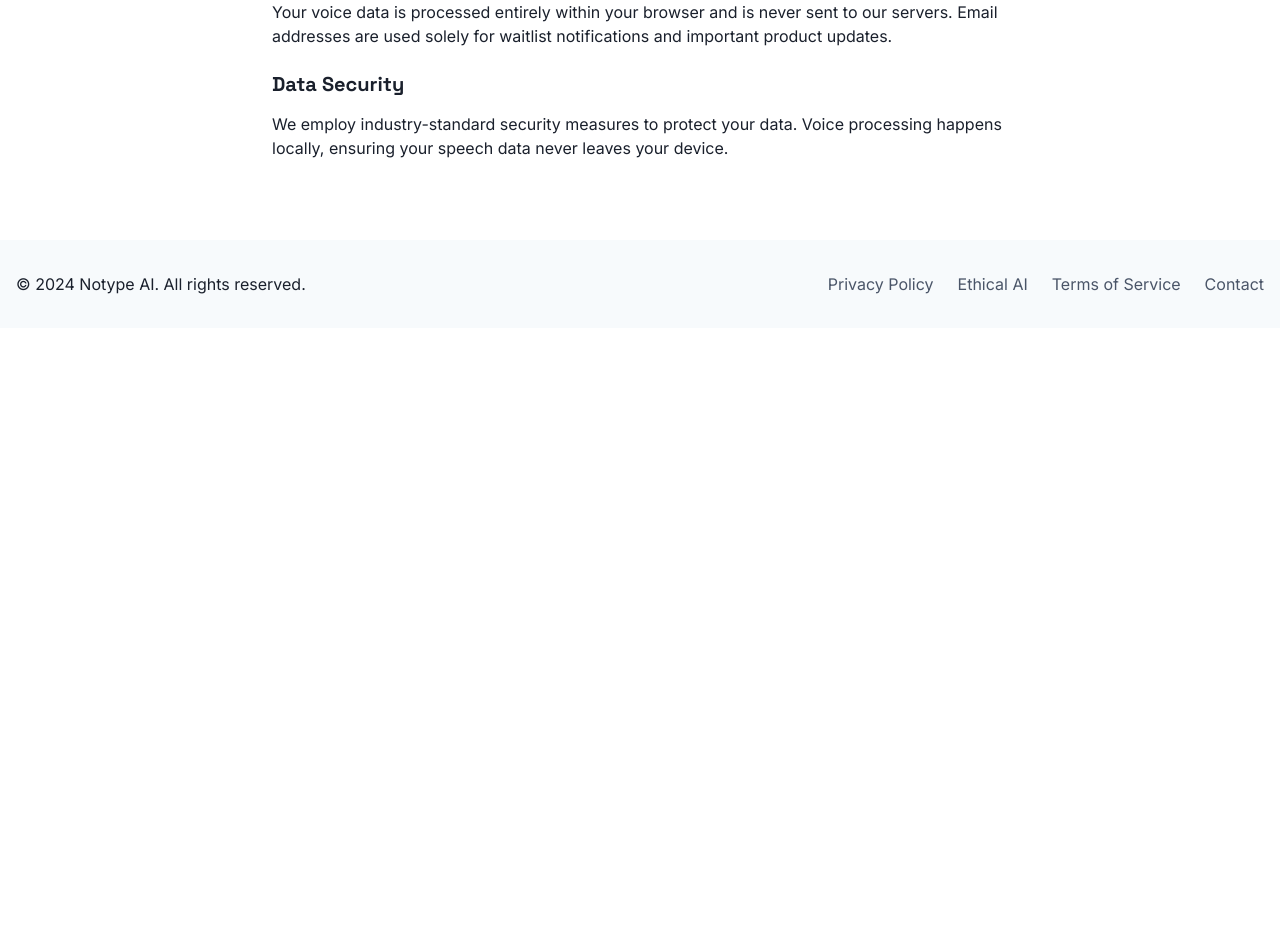
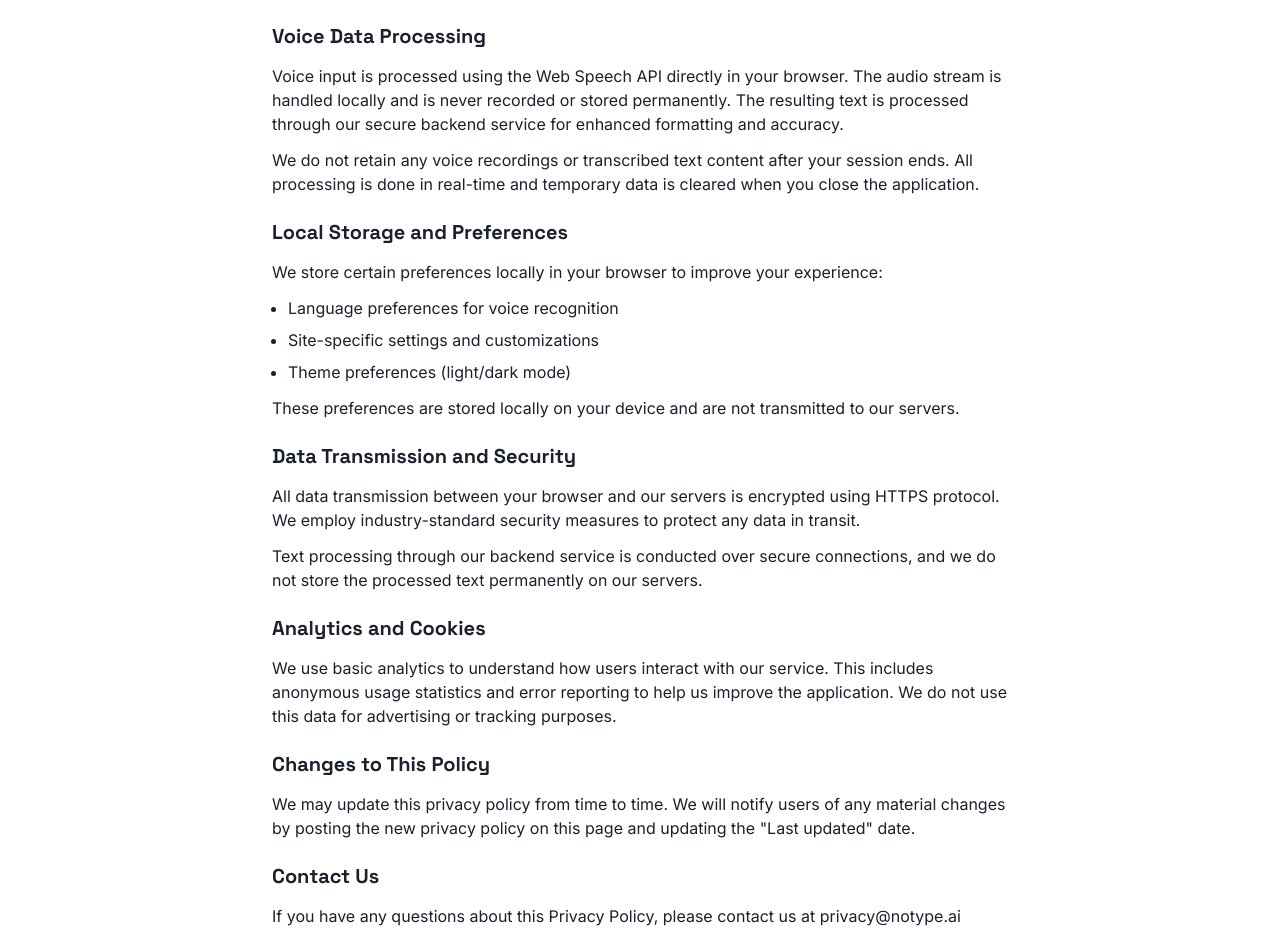
Before and after one commit to Mide6x/notypeaiweb, a React (Vite) app: page /privacy in a window 1280 px wide. Shown: the part 475-1412 px from the top of the page. Before the commit the page ends 803 px from the top, so only its background shows below. Built offline with nearby package versions, Linux system fonts and the light colour scheme.

Commit message:
Updated Privacy Policy

```diff
--- a/src/components/pages/PrivacyPolicy.tsx
+++ b/src/components/pages/PrivacyPolicy.tsx
@@ -23,32 +23,99 @@ const PrivacyPolicy = () => {
               </Heading>
               <UnorderedList spacing={2}>
                 <ListItem>
-                  Voice input data (processed locally in your browser)
+                  Voice input data (processed using Web Speech API)
                 </ListItem>
                 <ListItem>Email address (for waitlist only)</ListItem>
+                <ListItem>Language preferences</ListItem>
+                <ListItem>Site-specific settings</ListItem>
                 <ListItem>Basic usage analytics</ListItem>
               </UnorderedList>
             </Box>
 
             <Box>
               <Heading size="md" mb={4}>
-                How We Use Your Information
+                Voice Data Processing
               </Heading>
+              <Text mb={3}>
+                Voice input is processed using the Web Speech API directly in
+                your browser. The audio stream is handled locally and is never
+                recorded or stored permanently. The resulting text is processed
+                through our secure backend service for enhanced formatting and
+                accuracy.
+              </Text>
               <Text>
-                Your voice data is processed entirely within your browser and is
-                never sent to our servers. Email addresses are used solely for
-                waitlist notifications and important product updates.
+                We do not retain any voice recordings or transcribed text
+                content after your session ends. All processing is done in
+                real-time and temporary data is cleared when you close the
+                application.
               </Text>
             </Box>
 
             <Box>
               <Heading size="md" mb={4}>
-                Data Security
+                Local Storage and Preferences
+              </Heading>
+              <Text mb={3}>
+                We store certain preferences locally in your browser to improve
+                your experience:
+              </Text>
+              <UnorderedList spacing={2} mb={3}>
+                <ListItem>Language preferences for voice recognition</ListItem>
+                <ListItem>Site-specific settings and customizations</ListItem>
+                <ListItem>Theme preferences (light/dark mode)</ListItem>
+              </UnorderedList>
+              <Text>
+                These preferences are stored locally on your device and are not
+                transmitted to our servers.
+              </Text>
+            </Box>
+
+            <Box>
+              <Heading size="md" mb={4}>
+                Data Transmission and Security
+              </Heading>
+              <Text mb={3}>
+                All data transmission between your browser and our servers is
+                encrypted using HTTPS protocol. We employ industry-standard
+                security measures to protect any data in transit.
+              </Text>
+              <Text>
+                Text processing through our backend service is conducted over
+                secure connections, and we do not store the processed text
+                permanently on our servers.
+              </Text>
+            </Box>
+
+            <Box>
+              <Heading size="md" mb={4}>
+                Analytics and Cookies
               </Heading>
               <Text>
-                We employ industry-standard security measures to protect your
-                data. Voice processing happens locally, ensuring your speech
-                data never leaves your device.
+                We use basic analytics to understand how users interact with our
+                service. This includes anonymous usage statistics and error
+                reporting to help us improve the application. We do not use this
+                data for advertising or tracking purposes.
+              </Text>
+            </Box>
+
+            <Box>
+              <Heading size="md" mb={4}>
+                Changes to This Policy
+              </Heading>
+              <Text>
+                We may update this privacy policy from time to time. We will
+                notify users of any material changes by posting the new privacy
+                policy on this page and updating the "Last updated" date.
+              </Text>
+            </Box>
+
+            <Box>
+              <Heading size="md" mb={4}>
+                Contact Us
+              </Heading>
+              <Text>
+                If you have any questions about this Privacy Policy, please
+                contact us at privacy@notype.ai
               </Text>
             </Box>
           </VStack>
```
